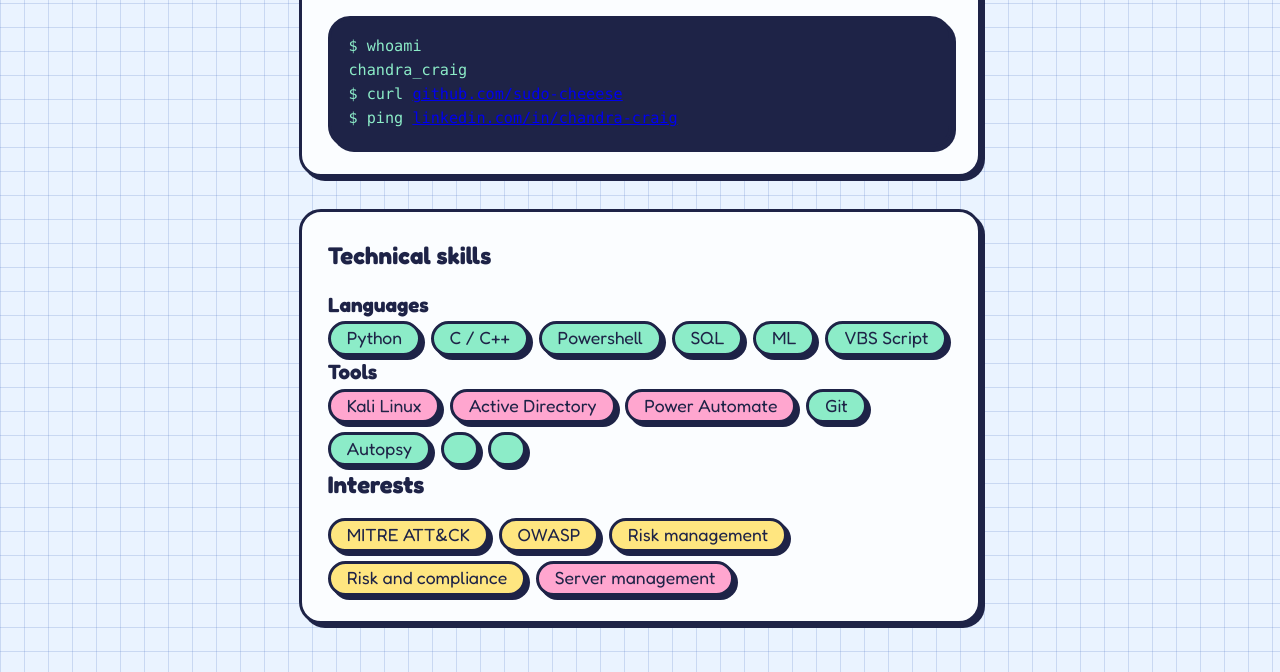
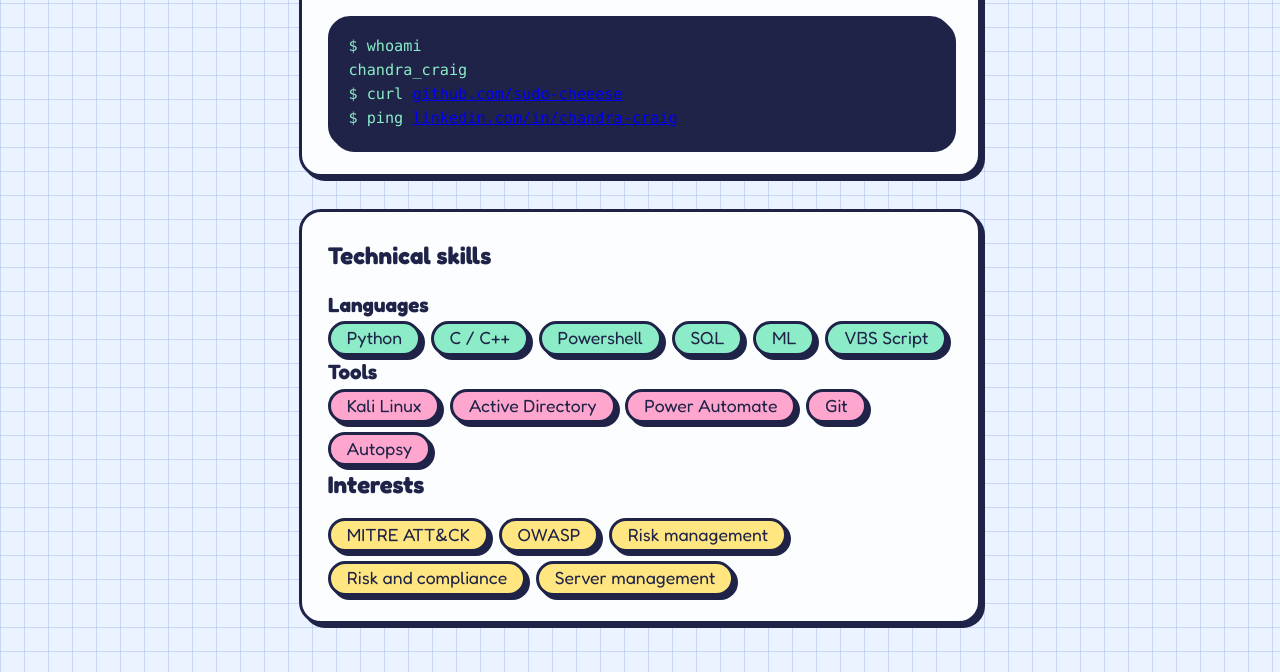
Before and after one commit to sudo-cheeese/personal-website, a plain HTML site: page index.html in a window 1280 px wide. Shown: the part 237-909 px from the top of the page. Drawn offline with Linux system fonts and the light colour scheme.

Commit message:
Update index.html

```diff
--- a/index.html
+++ b/index.html
@@ -36,19 +36,16 @@
         <li class="pill pink">Kali Linux</li>
         <li class="pill pink">Active Directory</li>
         <li class="pill pink">Power Automate</li>
-        <li class="pill mint">Git</li>
-        <li class="pill mint">Autopsy</li>
-        <li class="pill mint"></li>
-        <li class="pill mint"></li>
+        <li class="pill pink">Git</li>
+        <li class="pill pink">Autopsy</li>
       </ul>
-
       <h2>Interests</h2>
       <ul>
         <li class="pill yellow">MITRE ATT&amp;CK</li>
         <li class="pill yellow">OWASP</li>
         <li class="pill yellow">Risk management</li>
         <li class="pill yellow">Risk and compliance</li>
-        <li class="pill pink">Server management</li>
+        <li class="pill yellow">Server management</li>
       </ul>
     </section>
   </main>
```
